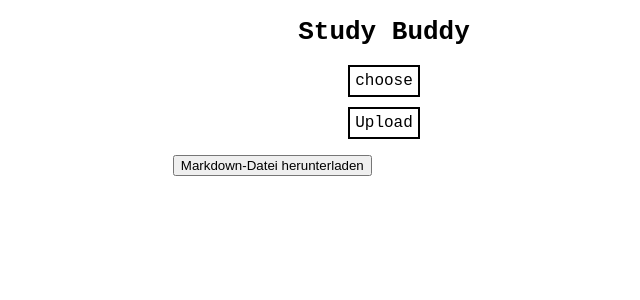
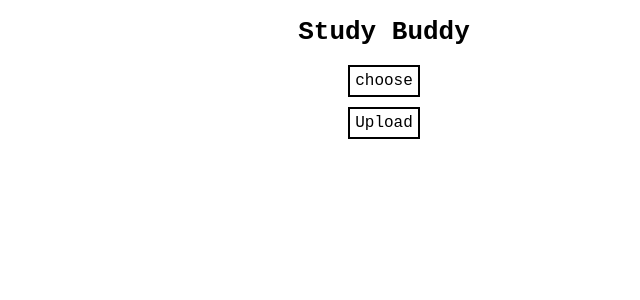
Before and after one commit to jefrwld/study-buddy-frontend, an Angular app: page / in a window 1280 px wide. Shown: the top 300 px of the page, without its empty margins (256-896 px from the left). Built offline with nearby package versions, Linux system fonts and the light colour scheme.

Commit message:
add text area for content field

```diff
--- a/src/app/app.component.html
+++ b/src/app/app.component.html
@@ -20,10 +20,13 @@
     </form>
     <app-quiz-box [questions]="quizzQuestions">
     </app-quiz-box>
-    <p>
-        {{this.markdownContent}}
-    </p>
-    <button (click)="downloadMarkdown()">Markdown-Datei herunterladen</button>
+    <div *ngIf="uploadStatus">
+        <textarea class="generated-text" [(ngModel)]="editableMarkdown" rows="10" cols="80"></textarea>
+
+        <button (click)="downloadEditedMarkdown()">Speichern & Download</button>
+    </div>
+
+
 </div>
 
 <router-outlet />
--- a/src/app/app.component.ts
+++ b/src/app/app.component.ts
@@ -3,12 +3,13 @@ import { NotedApiService } from './noted-api.service';
 import { RouterOutlet } from '@angular/router';
 import { CommonModule } from '@angular/common';
 import { QuizBoxComponent } from './quiz-box/quiz-box.component';
-import {Question} from './types';
-import { MarkdownModule } from 'ngx-markdown';
+import { FormsModule } from '@angular/forms';
+
+
 @Component({
   selector: 'app-root',
   standalone: true,
-  imports: [RouterOutlet, CommonModule, QuizBoxComponent],
+  imports: [RouterOutlet, CommonModule, QuizBoxComponent, FormsModule],
   templateUrl: './app.component.html',
   styleUrl: './app.component.css'
 })
@@ -23,11 +24,18 @@ export class AppComponent {
   markdownHandler: boolean = false;
   response: any = "";
   markdownContent: string = '';
+  editableMarkdown: string = '';
+  quizzFinished: boolean = false;
+
   constructor(private notedApiService: NotedApiService) {}
 
 
   showOptions(){
     this.options = !this.options;
+  }
+
+  onQuizCompleted(completed: boolean){
+    this.quizzFinished = completed;
   }
   onFileSelected(event: Event): void {
     const input = event.target as HTMLInputElement;
@@ -45,6 +53,7 @@ export class AppComponent {
         response => {
           console.log('Upload erfolgreich:', response);
           this.markdownContent = response.results[0].markdownContent;
+          this.editableMarkdown = this.markdownContent;
           this.response = response;
           this.uploadStatus = true;
           this.displayUploadResponseMessage(this.uploadStatus);
@@ -75,13 +84,12 @@ export class AppComponent {
   }
 
 
-  downloadMarkdown() {
-    const markdownContent = this.response.results[0].markdownContent;  // Inhalt aus dem JSON-Response
-    const blob = new Blob([markdownContent], { type: 'text/markdown' });
+  downloadEditedMarkdown() {
+    const blob = new Blob([this.editableMarkdown], { type: 'text/markdown' });
     const url = window.URL.createObjectURL(blob);
     const a = document.createElement('a');
     a.href = url;
-    a.download = 'Personal_Introduction.md';  // Name der Datei
+    a.download = 'Edited_Markdown.md';
     document.body.appendChild(a);
     a.click();
     document.body.removeChild(a);
--- a/src/app/quiz-box/quiz-box.component.ts
+++ b/src/app/quiz-box/quiz-box.component.ts
@@ -1,4 +1,4 @@
-import { Input, Component, Signal } from '@angular/core';
+import { Input, Component, Signal, Output, EventEmitter } from '@angular/core';
 import { CommonModule } from '@angular/common';
 
 @Component({
@@ -10,6 +10,7 @@ import { CommonModule } from '@angular/common';
 })
 export class QuizBoxComponent {
   @Input({ required: true }) questions!: Signal<any[]>;
+  @Output() quizCompleted = new EventEmitter<boolean>();
 
   selectedAnswers: any[] = [];
   visibleQuestion: number = 0;
@@ -24,6 +25,7 @@ export class QuizBoxComponent {
         this.visibleQuestion++;
       } else {
         alert('Quiz Completed! 🎉');
+        this.quizCompleted.emit(true);
       }
     } else {
       alert('Incorrect! Try again.');
--- a/src/styles.css
+++ b/src/styles.css
@@ -98,6 +98,12 @@
     margin-top: 5px;
   }
 
+  .generated-text {
+    border: 3px solid black;
+    font-family: monospace;
+    margin-top: 20px;
+  }
+
   @keyframes spin {
     0% { transform: rotate(0deg); }
     100% { transform: rotate(360deg); }
```
